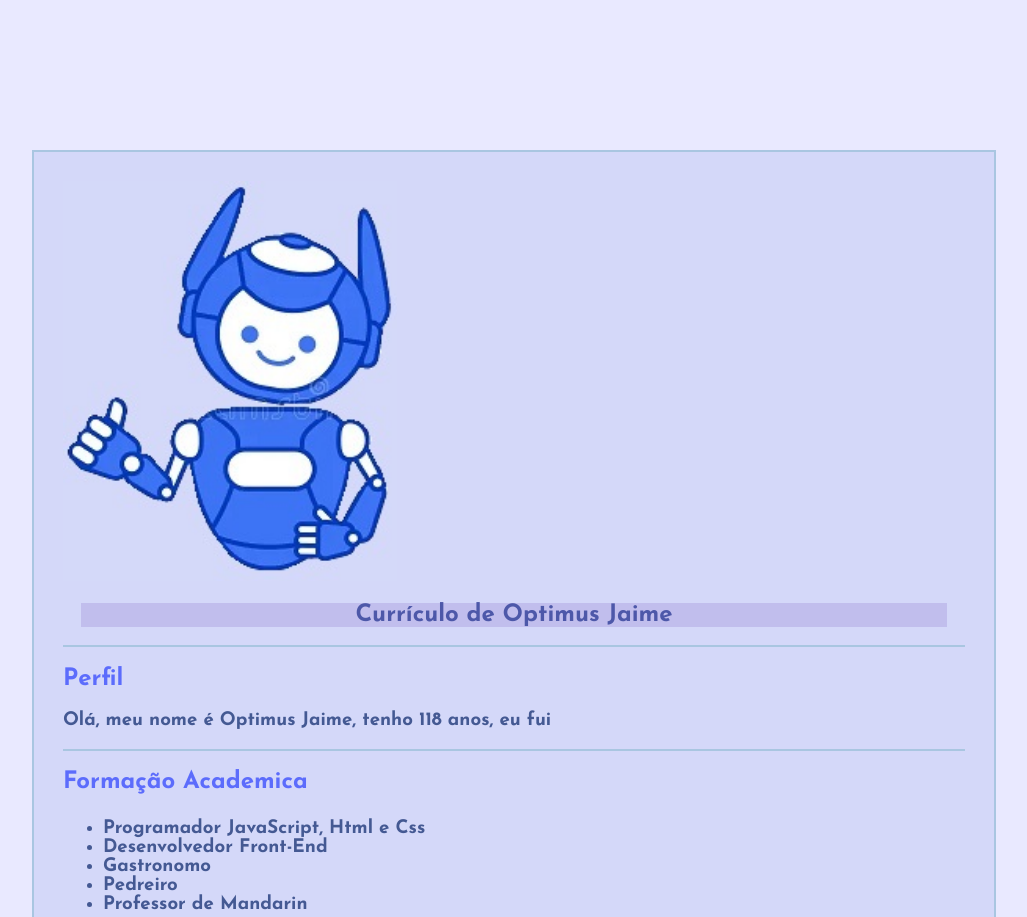
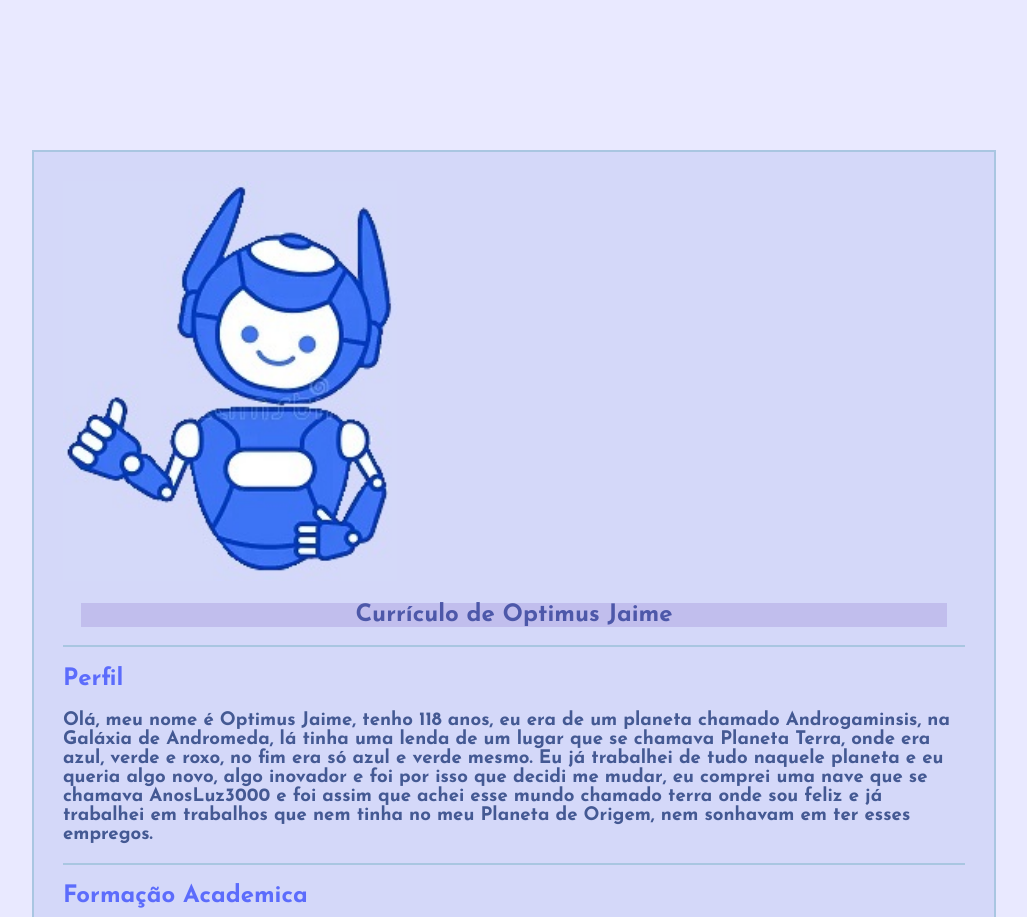
Before and after one commit to JonathanBeckerBCK/CurriculoOptimusJaime, a plain HTML site: page Trabalho1/index.html in a window 1280 px wide. Shown: the top 917 px of the page, without its empty margins (126-1153 px from the left). Drawn offline with Linux system fonts and the light colour scheme.

Commit message:
Update index.html

```diff
--- a/Trabalho1/index.html
+++ b/Trabalho1/index.html
@@ -157,7 +157,13 @@
             </div>
 
             <h2 class="josefin-sans-uniquifier-maius">Perfil <br>
-                <h3 class="josefin-sans-uniquifier-mino">Olá, meu nome é Optimus Jaime, tenho 118 anos, eu fui</h3>
+                <h3 class="josefin-sans-uniquifier-mino">Olá, meu nome é Optimus Jaime, tenho 118 anos, eu era de um
+                    planeta chamado Androgaminsis, na Galáxia de Andromeda, lá tinha uma lenda de um lugar que se
+                    chamava Planeta Terra, onde era azul, verde e roxo, no fim era só azul e verde mesmo. Eu já
+                    trabalhei de tudo naquele planeta e eu queria algo novo, algo inovador e foi por isso que decidi me
+                    mudar, eu comprei uma nave que se chamava AnosLuz3000 e foi assim que achei esse mundo chamado terra
+                    onde sou feliz e já trabalhei em trabalhos que nem tinha no meu Planeta de Origem, nem sonhavam em
+                    ter esses empregos.</h3>
             </h2>
 
             <div id="container">
```
